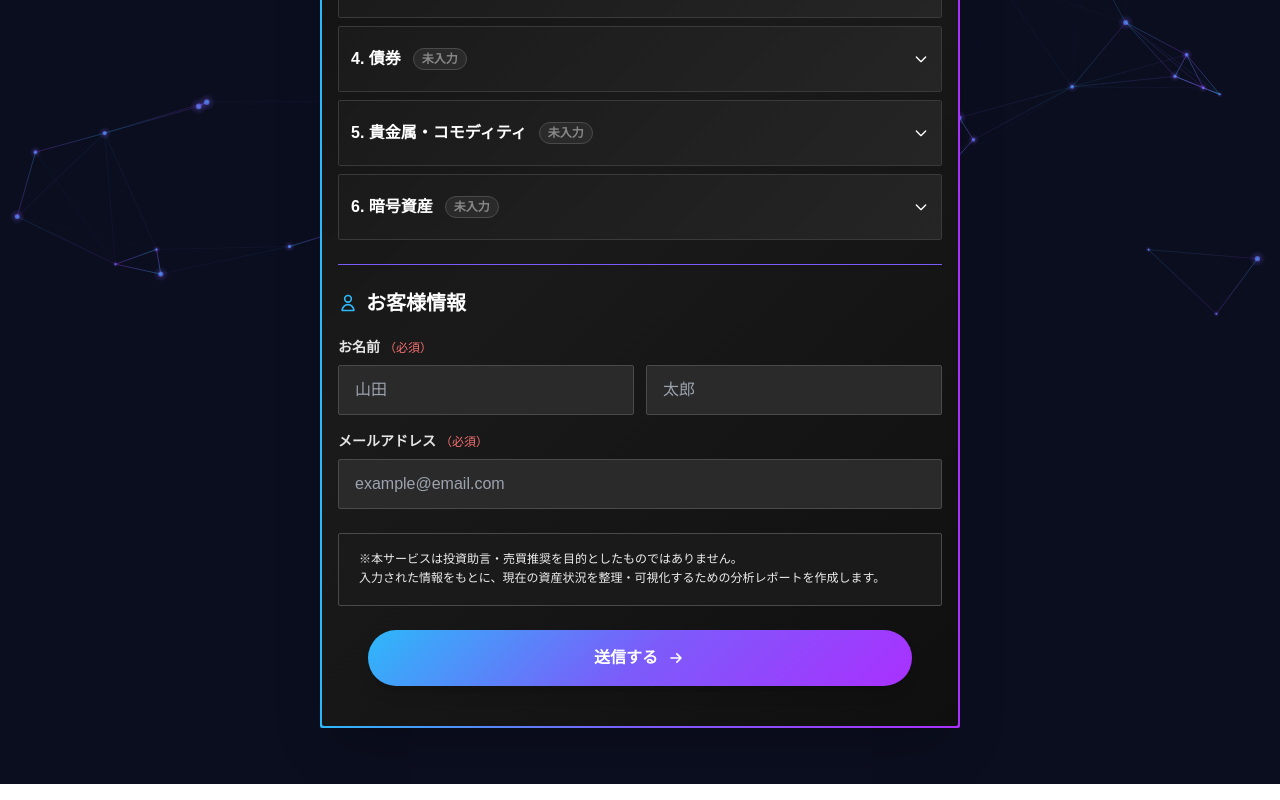
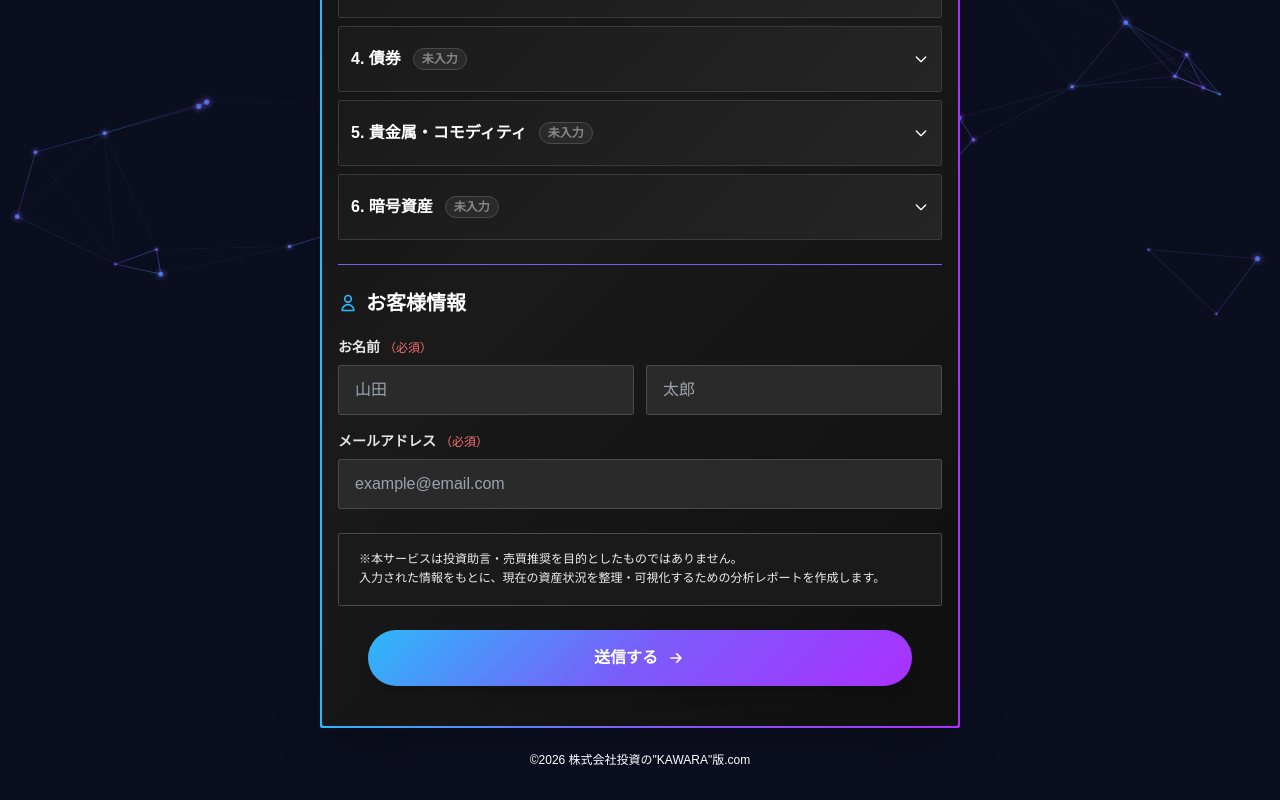
Before and after one commit to BCL-kowaki/kiwami-kawara, a Next.js app: page / in a window 1280 px wide. Shown: the part 481-1281 px from the top of the page. Built offline with nearby package versions, Linux system fonts and the light colour scheme.

Commit message:
feat: ページ下部にコピーライト追加

```diff
--- a/app/page.tsx
+++ b/app/page.tsx
@@ -244,6 +244,9 @@ export default function Home() {
                         </div>
                     </div>
                 </div>
+                <p className="text-xs text-center mt-6" style={{ color: '#ffffff' }}>
+                    ©2026 株式会社投資の"KAWARA"版.com
+                </p>
             </div>
         );
     }
@@ -406,6 +409,9 @@ export default function Home() {
                     </form>
                 </div>
                 </div>
+                <p className="text-xs text-center mt-6" style={{ color: '#ffffff' }}>
+                    ©2026 株式会社投資の"KAWARA"版.com
+                </p>
             </div>
         </div>
     );
```
